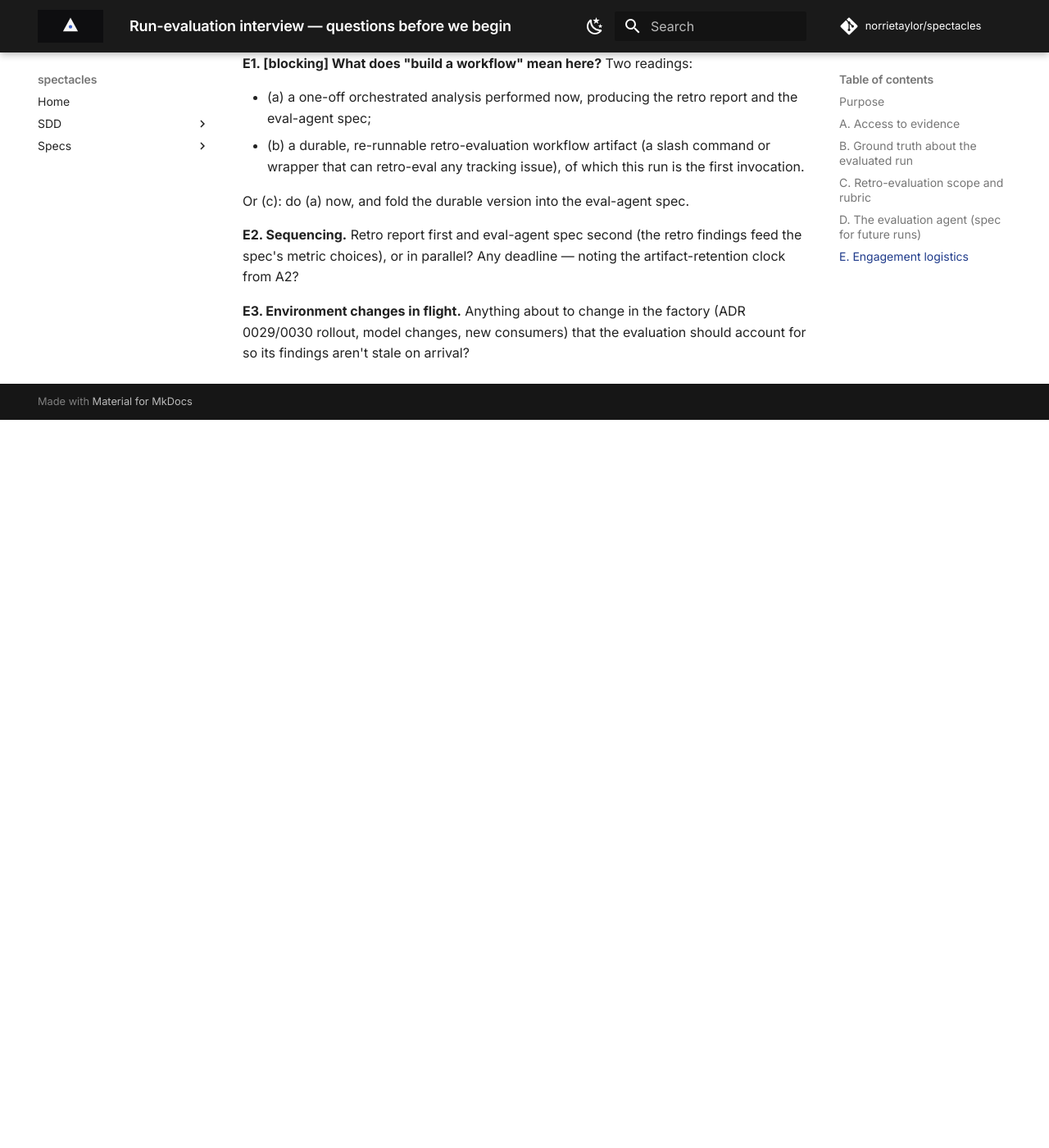
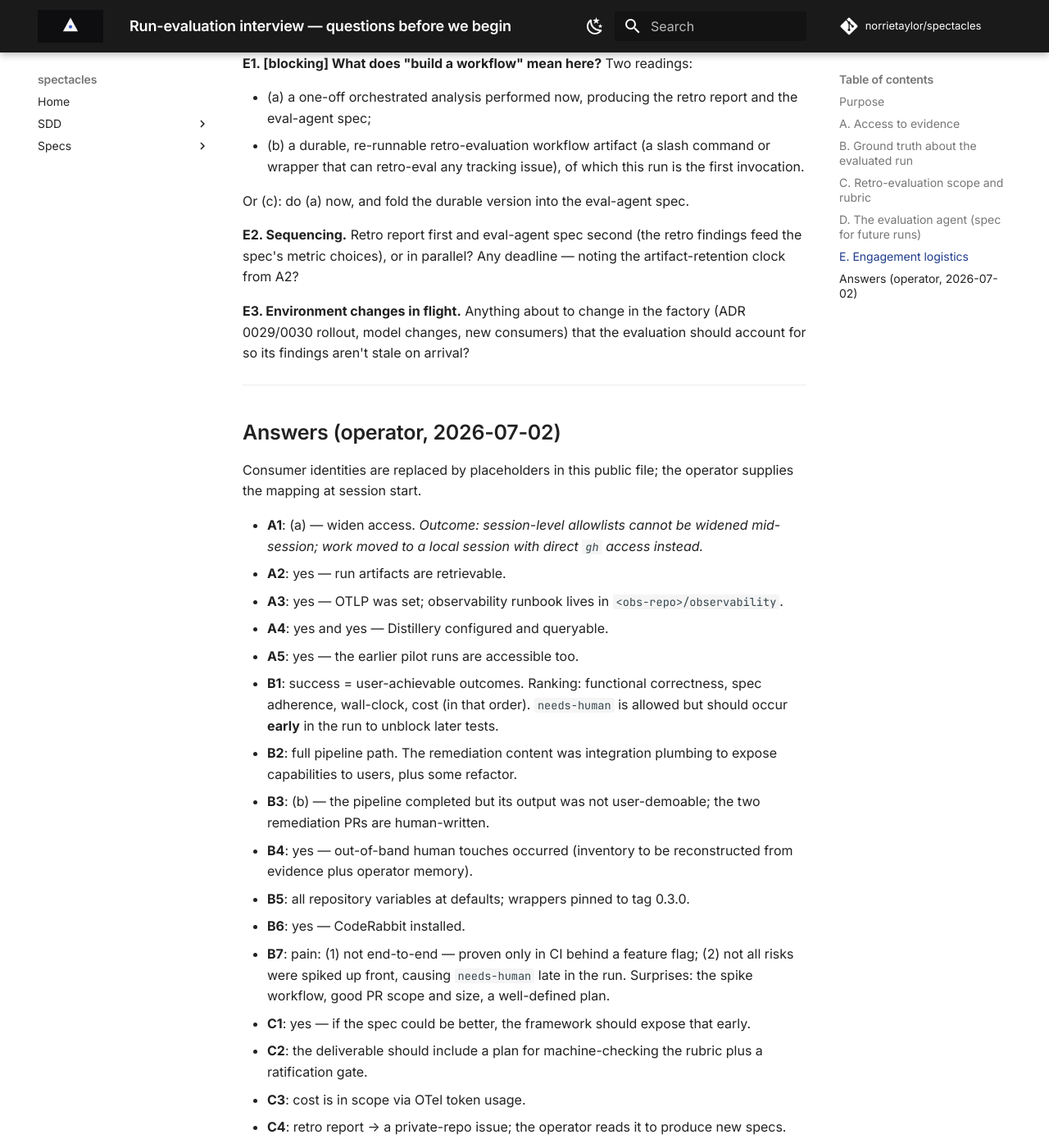
Before and after one commit to norrietaylor/spectacles, an MkDocs documentation site: the page built from docs/specs/03-spec-run-evaluation/_interview.md, in a window 1280 px wide and 1400 px high, scrolled down 4547 px. Shown: the whole window at 82% size. Built offline with MkDocs 1.6.1 and Material for MkDocs 9.7.7, drawn with Linux system fonts in a browser that asks for light colours; comment, search, counter and statistics services are not loaded; before the commit the page ends 5059 px from its top, so only the background shows below that; some of the changed text lies outside the part shown.

Commit message:
docs(run-evaluation): add handoff brief + record interview answers
Self-contained handoff for continuing the engagement in another
session: mission, binding interview decisions, inherited state and
verified facts, Phase 1 retro plan with the full metric checklist,
Phase 2 eval-agent spec requirements, and repo constraints. Interview
doc now carries the operator's answers (identities as placeholders).

Co-Authored-By: Claude Fable 5 <noreply@anthropic.com>
Claude-Session: https://claude.ai/code/session_01JsKK8YPAegjX9xDkjpPSgS

```diff
--- a/docs/specs/03-spec-run-evaluation/_interview.md
+++ b/docs/specs/03-spec-run-evaluation/_interview.md
@@ -219,3 +219,58 @@ noting the artifact-retention clock from A2?
 **E3. Environment changes in flight.** Anything about to change in the
 factory (ADR 0029/0030 rollout, model changes, new consumers) that the
 evaluation should account for so its findings aren't stale on arrival?
+
+---
+
+## Answers (operator, 2026-07-02)
+
+Consumer identities are replaced by placeholders in this public file; the
+operator supplies the mapping at session start.
+
+- **A1**: (a) — widen access. *Outcome: session-level allowlists cannot be
+  widened mid-session; work moved to a local session with direct `gh`
+  access instead.*
+- **A2**: yes — run artifacts are retrievable.
+- **A3**: yes — OTLP was set; observability runbook lives in
+  `<obs-repo>/observability`.
+- **A4**: yes and yes — Distillery configured and queryable.
+- **A5**: yes — the earlier pilot runs are accessible too.
+- **B1**: success = user-achievable outcomes. Ranking: functional
+  correctness, spec adherence, wall-clock, cost (in that order).
+  `needs-human` is allowed but should occur **early** in the run to
+  unblock later tests.
+- **B2**: full pipeline path. The remediation content was integration
+  plumbing to expose capabilities to users, plus some refactor.
+- **B3**: (b) — the pipeline completed but its output was not user-demoable;
+  the two remediation PRs are human-written.
+- **B4**: yes — out-of-band human touches occurred (inventory to be
+  reconstructed from evidence plus operator memory).
+- **B5**: all repository variables at defaults; wrappers pinned to tag
+  0.3.0.
+- **B6**: yes — CodeRabbit installed.
+- **B7**: pain: (1) not end-to-end — proven only in CI behind a feature
+  flag; (2) not all risks were spiked up front, causing `needs-human` late
+  in the run. Surprises: the spike workflow, good PR scope and size, a
+  well-defined plan.
+- **C1**: yes — if the spec could be better, the framework should expose
+  that early.
+- **C2**: the deliverable should include a plan for machine-checking the
+  rubric plus a ratification gate.
+- **C3**: cost is in scope via OTel token usage.
+- **C4**: retro report → a private-repo issue; the operator reads it to
+  produce new specs.
+- **D1**: confirmed — deterministic collector + separate engine-bearing
+  judge.
+- **D2**: all trigger tiers (per-run, per-boundary, per-feature, scheduled
+  aggregation).
+- **D3**: roll-up issue in the private repo.
+- **D4**: App identity; default-on.
+- **D5**: all listed metrics matter. A separate **actor agent** will act on
+  findings — draft a spec for it too.
+- **D6**: the networking run's own usage is the starting budget baseline
+  for the judge.
+- **D7**: build directly on a branch; no dogfooding through the pipeline.
+- **E1**: (c) — one-off orchestrated retro now; fold the durable
+  retro-evaluation workflow into the eval-agent spec.
+- **E2**: retro first, spec second.
+- **E3**: nothing changes until after the post-mortem.
```
Also changed, not shown: docs/specs/03-spec-run-evaluation/_handoff.md (added, +194 -0 lines).
